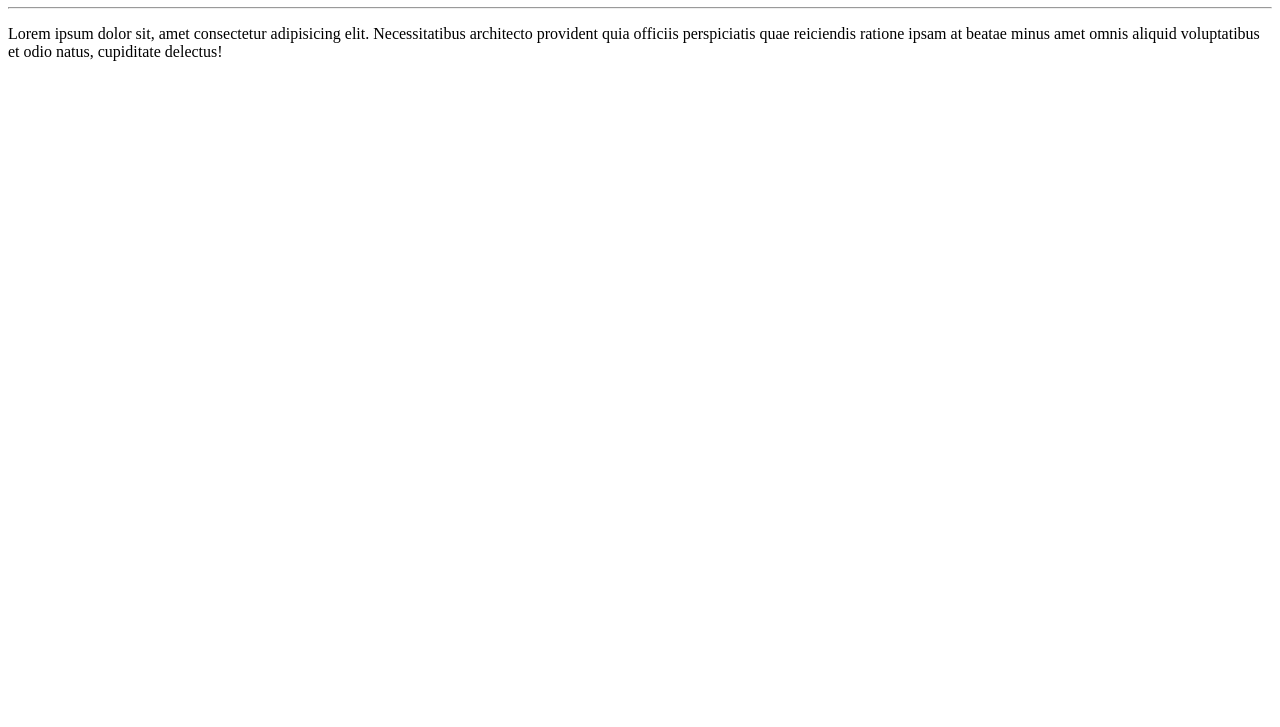
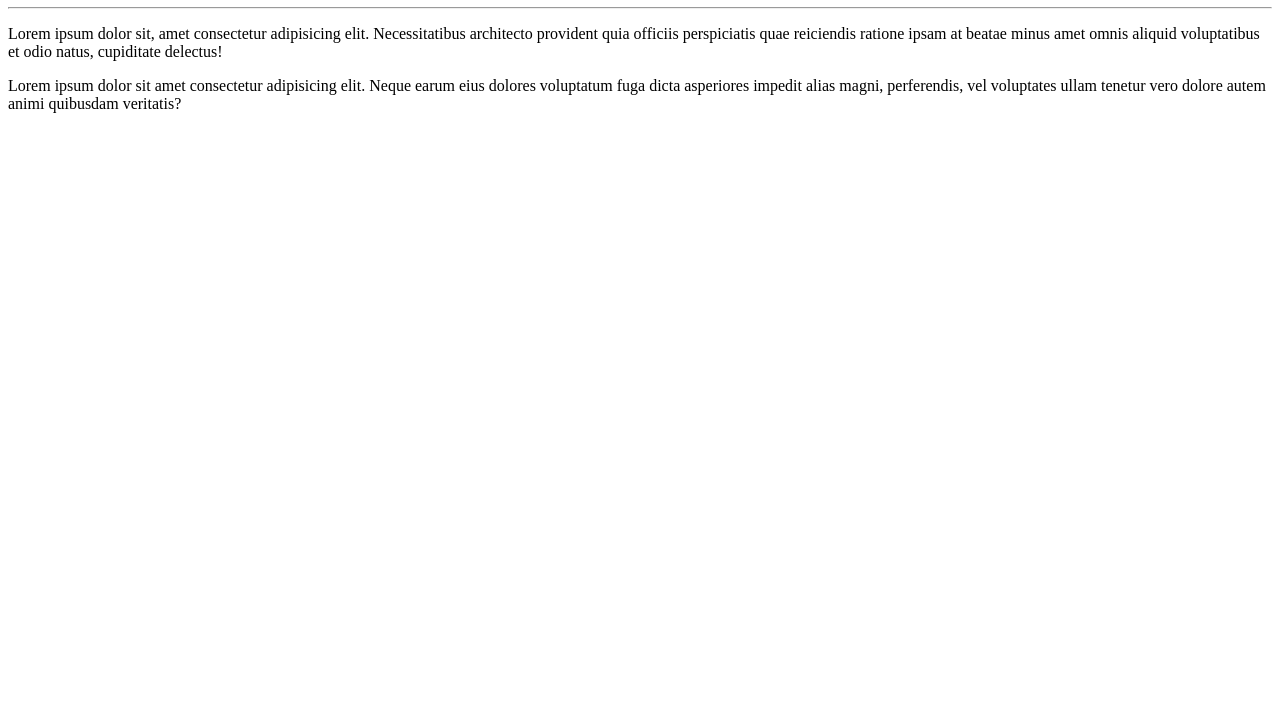
Before and after one commit to Victordop/ola-mundo, a plain HTML site: page site-exemplo/index.html in a window 1280 px wide. Shown: the part 73-800 px from the top of the page. Drawn offline with Linux system fonts and the light colour scheme.

Commit message:
Adicionei um parágrafo

```diff
--- a/site-exemplo/index.html
+++ b/site-exemplo/index.html
@@ -9,6 +9,6 @@
     <h1>Olá, mundo</h1>
     <hr>
     <p>Lorem ipsum dolor sit, amet consectetur adipisicing elit. Necessitatibus architecto provident quia officiis perspiciatis quae reiciendis ratione ipsam at beatae minus amet omnis aliquid voluptatibus et odio natus, cupiditate delectus!</p>
-
+    <p>Lorem ipsum dolor sit amet consectetur adipisicing elit. Neque earum eius dolores voluptatum fuga dicta asperiores impedit alias magni, perferendis, vel voluptates ullam tenetur vero dolore autem animi quibusdam veritatis?</p>
 </body>
 </html>
```
